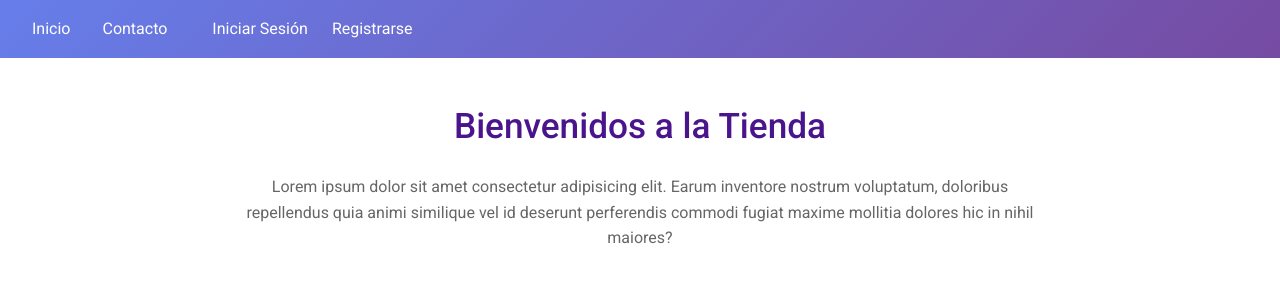
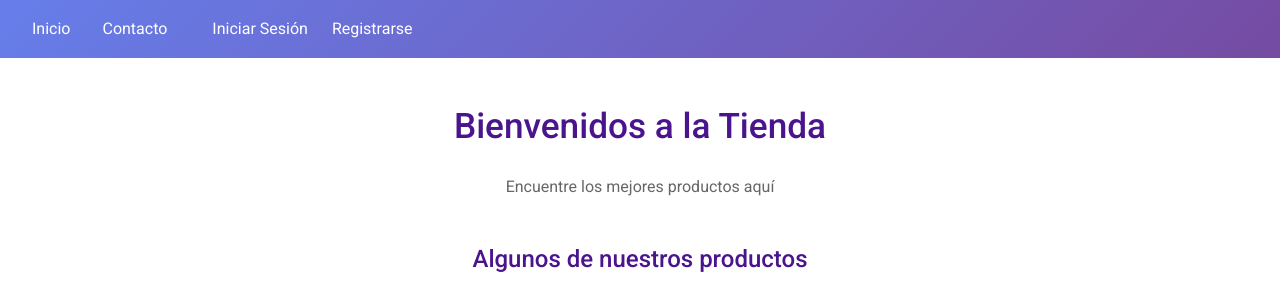
Before and after one commit to Mispox/TP---408, a website: page index.html in a window 1280 px wide. Shown: the top 288 px of the page. Drawn offline with Linux system fonts and the light colour scheme.

Commit message:
Update index.html

```diff
--- a/index.html
+++ b/index.html
@@ -30,7 +30,7 @@
 
  <main>
 <h1>Bienvenidos a la Tienda</h1>
-<p>Lorem ipsum dolor sit amet consectetur adipisicing elit. Earum inventore nostrum voluptatum, doloribus repellendus quia animi similique vel id deserunt perferendis commodi fugiat maxime mollitia dolores hic in nihil maiores?</p>
+<p>Encuentre los mejores productos aquí</p>
 <section>
 <h2>Algunos de nuestros productos</h2>
 <div>
```
